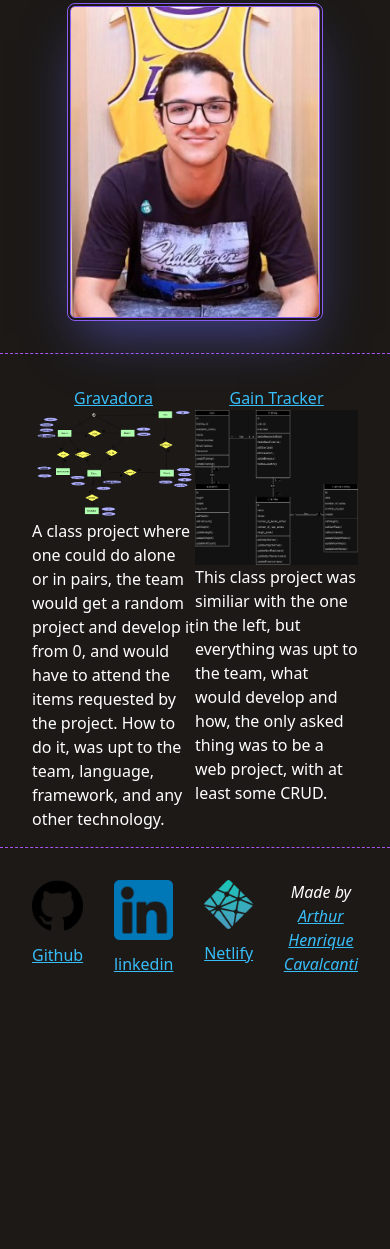
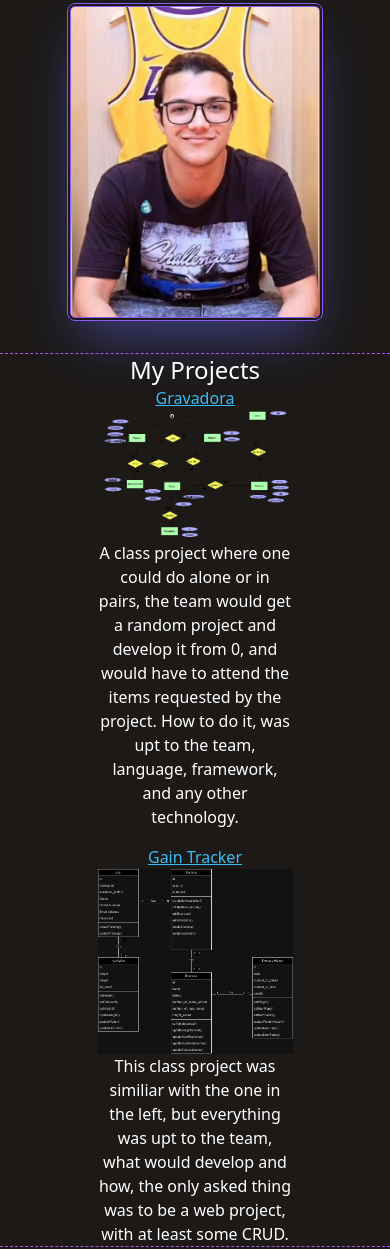
Before and after one commit to Stuepp/Tailwind, a plain HTML site: page index.html in a window 390 px wide. Shown: the part 745-1994 px from the top of the page. Before the commit the page ends 1753 px from the top, so only its background shows below. Drawn offline with nearby package versions, Linux system fonts and the light colour scheme.

Commit message:
fix projects behavior for mobile and normal screens

```diff
--- a/index.html
+++ b/index.html
@@ -38,13 +38,14 @@
             </div>
             <!--on click flip the image and show my projects in a gallery style-->
             <div class="hidden" id="projectspic" onclick="flip('projectspic', 'mepic')">
-                <img src="/sample.jpg" alt="" class="rounded-lg  my-3 hover:cursor-pointer">
-                <img src="/sample.jpg" alt="" class="rounded-lg  my-3 hover:cursor-pointer">
+                <img src="/me1.jpg" alt="A picture of me making a dunk" class="rounded-lg  my-3 hover:cursor-pointer">
+                <img src="/me2.jpg" alt="A pic of my dog in the park" class="rounded-lg  my-3 hover:cursor-pointer">
             </div>
         </div>
     </div>
     <hr class="border-1 border-purple-500 border-dashed"/>
-    <div class="flex flex-wrap mb-4 m-8" id="projects">
+    <h1 class="m-auto text-center text-2xl">My Projects</h1>
+    <div class="flex flex-col items-center text-center gap-y-4 md:flex-row" id="projects"> <!--flex flex-wrap mb-4 m-8-->
         <div class="w-1/2 flex flex-col items-center">
             <h1 class="text-center underline decoration-solid text-sky-400"><a href="https://github.com/Stuepp/Gravadora">Gravadora</a></h1>
             <img src="/gravadora.png" alt="" class="w-96 hover:w-max">
@@ -59,9 +60,9 @@
     </div>
     <hr class="border-1 border-purple-500 border-dashed"/>
     <ul class="flex flex-wrap m-8 gap-4 justify-between" id="kontakt">
-        <li class="basis-1/12 max-w-24 text-center text-center underline decoration-solid text-sky-400"><a href="https://github.com/Stuepp"><img src="/github-logo.png" alt="github-logo" class="mb-3"></a>Github</li>
-        <li class="basis-1/12 max-w-24 text-center text-center underline decoration-solid text-sky-400"><a href="https://www.linkedin.com/in/arthur-cavalcanti-9928ba152/"><img src="/linkedin.png" alt="linkedin logo" class="mb-3"></a>linkedin</li>
-        <li class="basis-1/12 max-w-24 text-center text-center underline decoration-solid text-sky-400"><a href="https://app.netlify.com/teams/stuepp/sites"><img src="/netlify.256x256.png" alt="netlify logo" class="mb-3"></a>Netlify</li>
+        <li class="basis-1/12 max-w-24 text-center text-center underline decoration-solid text-sky-400"><a href="https://github.com/Stuepp"><img src="/github-logo.png" alt="github-logo" class="mb-3">Github</a></li>
+        <li class="basis-1/12 max-w-24 text-center text-center underline decoration-solid text-sky-400"><a href="https://www.linkedin.com/in/arthur-cavalcanti-9928ba152/"><img src="/linkedin.png" alt="linkedin logo" class="mb-3">linkedin</a></li>
+        <li class="basis-1/12 max-w-24 text-center text-center underline decoration-solid text-sky-400"><a href="https://app.netlify.com/teams/stuepp/sites"><img src="/netlify.256x256.png" alt="netlify logo" class="mb-3">Netlify</a></li>
         <li class="basis-1/12 max-w-24 text-center">
             <address>
                 Made by <a href="mailto:arthurh.c@hotmail.com" class="text-center underline decoration-solid text-sky-400">Arthur Henrique Cavalcanti</a>
```
Also changed, not shown: me1.jpg (added), me2.jpg (added).
